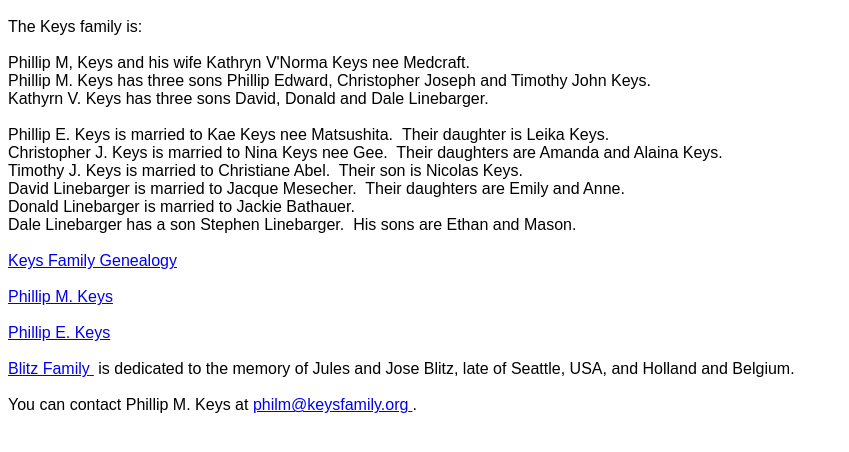
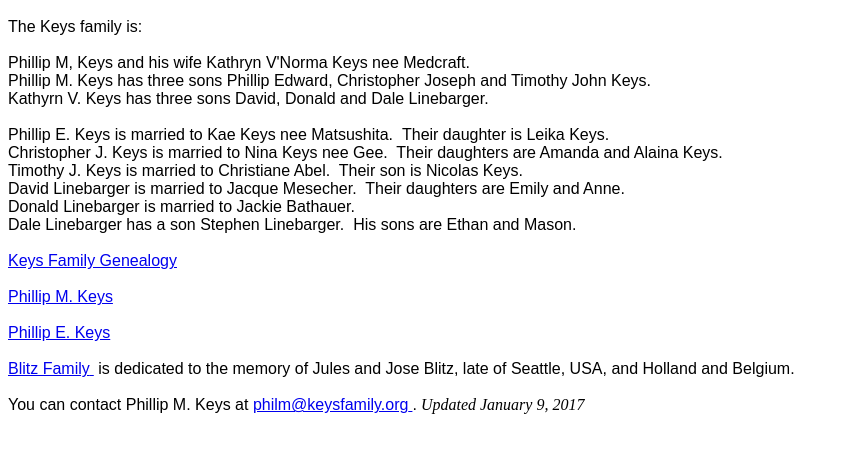
Before and after one commit to morgankeys/keysfamilydotorg, a website: page files/index.html in a window 1280 px wide. Shown: the part 48-500 px from the top of the page, without its empty margins (0-849 px from the left). Drawn offline with Linux system fonts and the light colour scheme.

Commit message:
Adding text to test domain reg.

```diff
--- a/files/index.html
+++ b/files/index.html
@@ -35,5 +35,6 @@
       <font face="Arial">philm@keysfamily.org</font>
     </a>
     <font face="Arial">.</font>
+    <em>Updated January 9, 2017</em>
   </body>
 </html>
```
